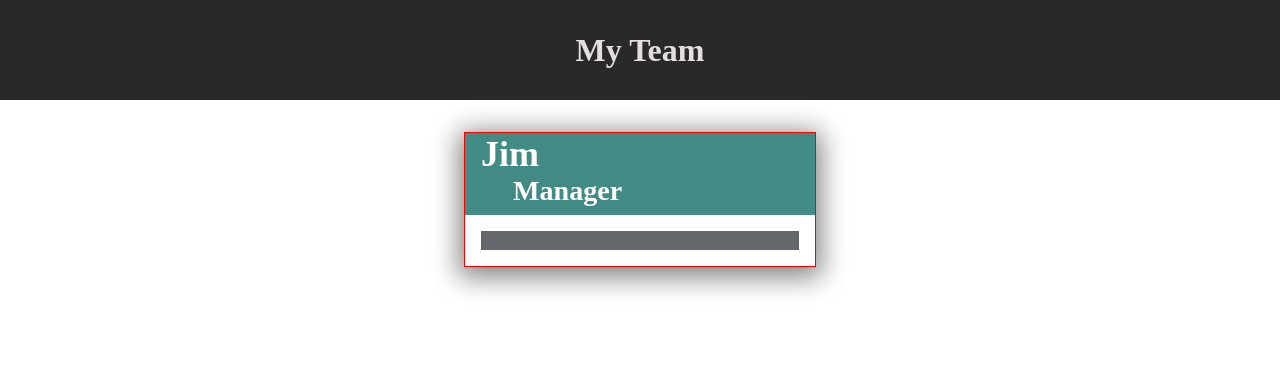
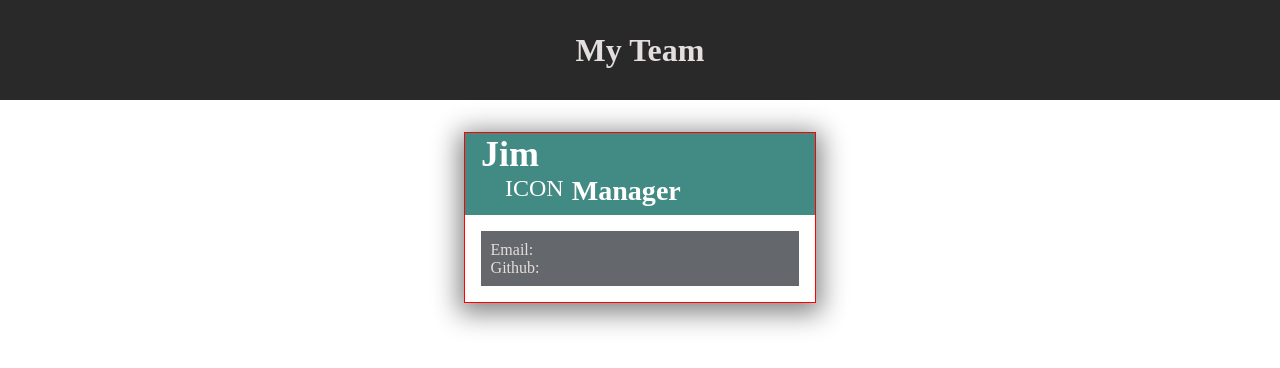
Before and after one commit to Atlas238/team-profile-generator, a website: page Develop/Output/index.html in a window 1280 px wide. Drawn offline with Linux system fonts and the light colour scheme.

Commit message:
tweaking classes

```diff
--- a/Develop/Output/index.html
+++ b/Develop/Output/index.html
@@ -21,15 +21,15 @@
             <div class="card-header">
                 <h2 class="employee-name">Jim</h2>
                 <div class="role flex">
-                    <icon></icon>
+                    <icon>ICON</icon>
                     <h3>Manager</h3>
                 </div>
             </div>
             <div class="card-body">
                 <ul class="card-list">
                     <li class="card-item"></li>
-                    <li class="card-item"><a id="email" class="card-link" href="#"></a></li>
-                    <li class="card-item"><a id="github" class="card-link" href="#"></a></li>
+                    <li class="card-item">Email: <a id="email" class="card-link" href="#"></a></li>
+                    <li class="card-item">Github: <a id="github" class="card-link" href="#"></a></li>
                     <li class="card-item"></li>
                 </ul>
             </div>
```
